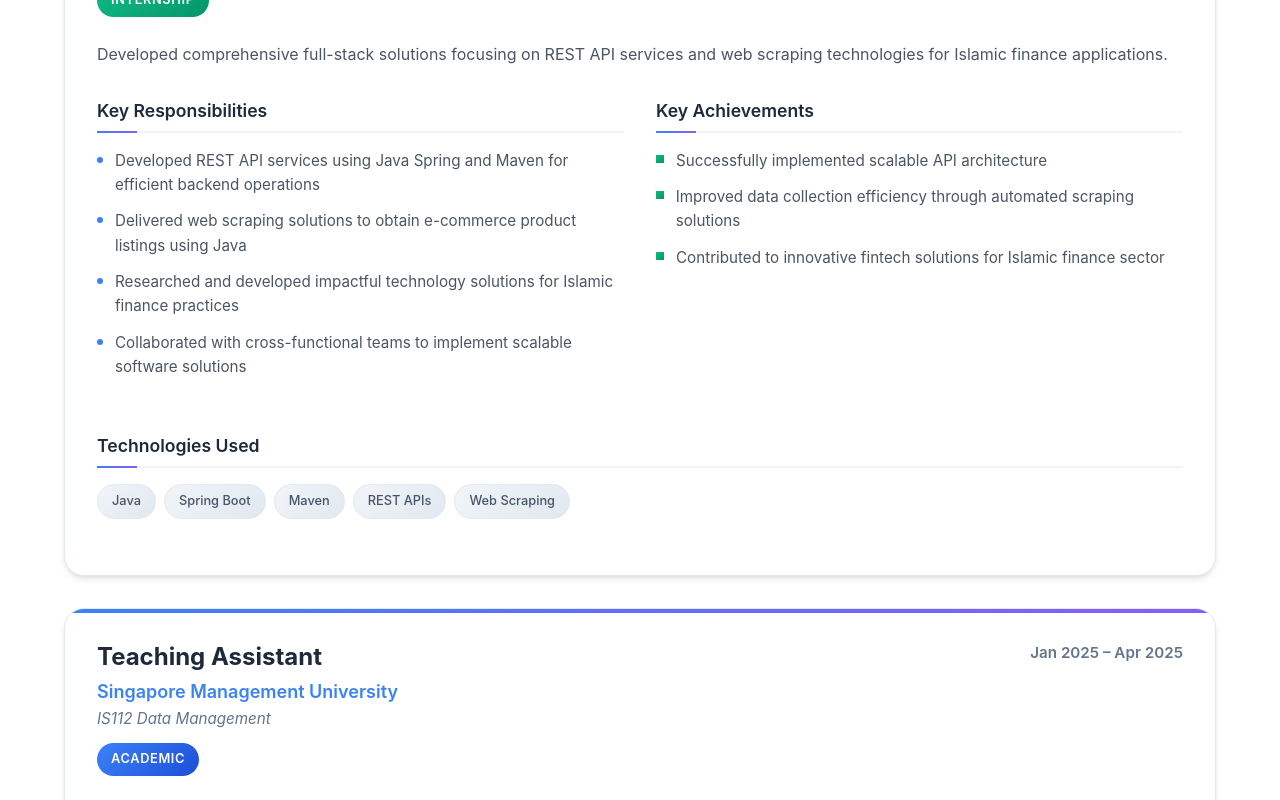
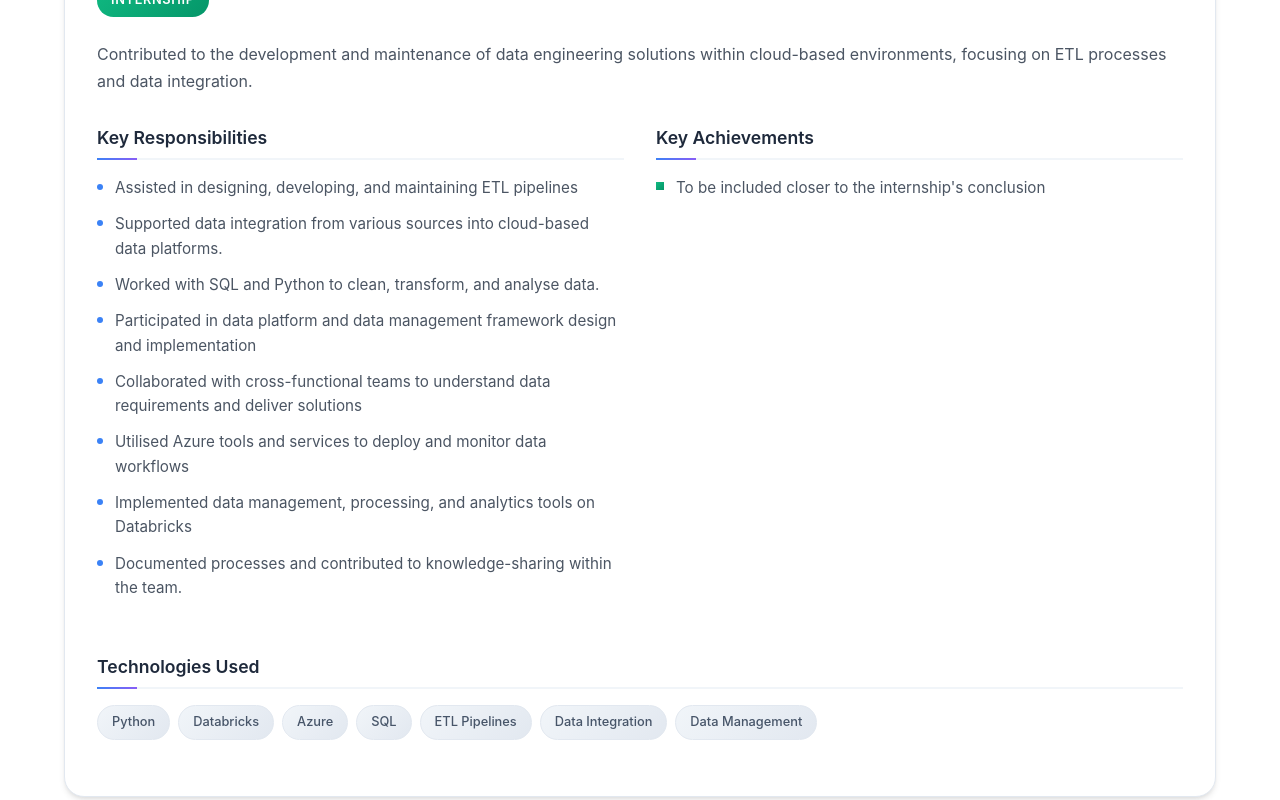
Before and after one commit to weijienitals/portfolio, a Next.js app in the folder my-portfolio/: page / in a window 1280 px wide. Shown: the part 4320-5120 px from the top of the page. Built offline with nearby package versions, Linux system fonts and the light colour scheme.

Commit message:
added new internship

```diff
--- a/my-portfolio/components/Experience.tsx
+++ b/my-portfolio/components/Experience.tsx
@@ -1,35 +1,72 @@
-'use client';
+"use client";
 
-import { useState } from 'react';
+import { useState } from "react";
 
 export default function Experience() {
-  const [activeTab, setActiveTab] = useState('work');
+  const [activeTab, setActiveTab] = useState("work");
 
   const tabs = [
-    { id: 'work', label: 'Work Experience', icon: '💼' },
-    { id: 'education', label: 'Education', icon: '🎓' },
+    { id: "work", label: "Work Experience", icon: "💼" },
+    { id: "education", label: "Education", icon: "🎓" },
     // { id: 'certifications', label: 'Certifications', icon: '⭐' }
   ];
 
   const workExperiences = [
     {
+      title: "Data Engineer",
+      company: "SATS",
+      period: "Dec 2025 – May 2026",
+      type: "Internship",
+      description:
+        "Contributed to the development and maintenance of data engineering solutions within cloud-based environments, focusing on ETL processes and data integration.",
+      responsibilities: [
+        "Assisted in designing, developing, and maintaining ETL pipelines",
+        "Supported data integration from various sources into cloud-based data platforms.",
+        "Worked with SQL and Python to clean, transform, and analyse data.",
+        "Participated in data platform and data management framework design and implementation",
+        "Collaborated with cross-functional teams to understand data requirements and deliver solutions",
+        "Utilised Azure tools and services to deploy and monitor data workflows",
+        "Implemented data management, processing, and analytics tools on Databricks",
+        "Documented processes and contributed to knowledge-sharing within the team.",
+      ],
+      technologies: [
+        "Python",
+        "Databricks",
+        "Azure",
+        "SQL",
+        "ETL Pipelines",
+        "Data Integration",
+        "Data Management",
+      ],
+      achievements: [
+        "To be included closer to the internship's conclusion",
+      ],
+    },
+    {
       title: "Fullstack Engineer",
       company: "LedgerNow",
       period: "May 2025 – Aug 2025",
       type: "Internship",
-      description: "Developed comprehensive full-stack solutions focusing on REST API services and web scraping technologies for Islamic finance applications.",
+      description:
+        "Developed comprehensive full-stack solutions focusing on REST API services and web scraping technologies for Islamic finance applications.",
       responsibilities: [
         "Developed REST API services using Java Spring and Maven for efficient backend operations",
         "Delivered web scraping solutions to obtain e-commerce product listings using Java",
         "Researched and developed impactful technology solutions for Islamic finance practices",
-        "Collaborated with cross-functional teams to implement scalable software solutions"
+        "Collaborated with cross-functional teams to implement scalable software solutions",
       ],
-      technologies: ["Java", "Spring Boot", "Maven", "REST APIs", "Web Scraping"],
+      technologies: [
+        "Java",
+        "Spring Boot",
+        "Maven",
+        "REST APIs",
+        "Web Scraping",
+      ],
       achievements: [
         "Successfully implemented scalable API architecture",
         "Improved data collection efficiency through automated scraping solutions",
-        "Contributed to innovative fintech solutions for Islamic finance sector"
-      ]
+        "Contributed to innovative fintech solutions for Islamic finance sector",
+      ],
     },
     {
       title: "Teaching Assistant",
@@ -37,19 +74,25 @@ export default function Experience() {
       course: "IS112 Data Management",
       period: "Jan 2025 – Apr 2025",
       type: "Academic",
-      description: "Assisted in delivering comprehensive data management education while supporting student learning through hands-on guidance and curriculum development.",
+      description:
+        "Assisted in delivering comprehensive data management education while supporting student learning through hands-on guidance and curriculum development.",
       responsibilities: [
         "Assisted course instructor in developing teaching materials and delivering content on data management principles",
         "Provided one-on-one guidance during tutorials, addressing student queries and clarifying concepts",
         "Supported students in mastering tools like SQL through hands-on practice sessions",
-        "Fostered collaborative learning environment that enhanced student engagement and understanding"
+        "Fostered collaborative learning environment that enhanced student engagement and understanding",
       ],
-      technologies: ["SQL", "Database Management", "Teaching", "Curriculum Development"],
+      technologies: [
+        "SQL",
+        "Database Management",
+        "Teaching",
+        "Curriculum Development",
+      ],
       achievements: [
         "Enhanced student engagement through personalized guidance",
         "Contributed to improved course completion rates",
-        "Developed innovative teaching methods for complex concepts"
-      ]
+        "Developed innovative teaching methods for complex concepts",
+      ],
     },
   ];
 
@@ -63,7 +106,7 @@ export default function Experience() {
     status: "Currently Pursuing",
     experiences: [
       "SMU Lit Hackathon - Participated in literary-themed hackathon developing innovative tech solutions",
-      "Ellipsis #Code Hackathon - Competed in coding challenges and developed creative software solutions"
+      "Ellipsis #Code Hackathon - Competed in coding challenges and developed creative software solutions",
     ],
     activities: [
       {
@@ -71,38 +114,41 @@ export default function Experience() {
         organization: "Singapore Management University",
         type: "Leadership Position",
         period: "Aug 2023 – May 2024",
-        description: "Led event organization and team management for university basketball activities, significantly improving club performance and visibility.",
+        description:
+          "Led event organization and team management for university basketball activities, significantly improving club performance and visibility.",
         achievements: [
           "Spearheaded organization of large-scale sporting events",
           "Improved club's competitive ranking through strategic initiatives",
-          "Secured increased sponsorship opportunities and funding"
-        ]
+          "Secured increased sponsorship opportunities and funding",
+        ],
       },
       {
         title: "Data Science & Analytics Society Events Director",
         organization: "Singapore Management University",
         type: "Leadership Position",
         period: "Aug 2023 – May 2024",
-        description: "Organized workshops, seminars, and networking events for the data science community, fostering learning and professional development.",
+        description:
+          "Organized workshops, seminars, and networking events for the data science community, fostering learning and professional development.",
         achievements: [
           "Organized technical workshops and industry seminars",
           "Built networking opportunities for students and professionals",
-          "Enhanced society's reputation and member engagement"
-        ]
+          "Enhanced society's reputation and member engagement",
+        ],
       },
       {
         title: "SMU Youth Mentors",
         organization: "Singapore Management University",
         type: "Mentorship Program",
         period: "Aug 2023 – Present",
-        description: "Provided guidance and support to fellow students in academic and personal development, fostering a collaborative learning environment.",
+        description:
+          "Provided guidance and support to fellow students in academic and personal development, fostering a collaborative learning environment.",
         achievements: [
           "Mentored multiple students in academic and personal growth",
           "Contributed to improved student retention and satisfaction",
-          "Developed strong leadership and communication skills"
-        ]
-      }
-    ]
+          "Developed strong leadership and communication skills",
+        ],
+      },
+    ],
   };
 
   const WorkExperienceTab = () => (
@@ -114,7 +160,9 @@ export default function Experience() {
               <h3 className="experience-title">{exp.title}</h3>
               <h4 className="experience-company">{exp.company}</h4>
               {exp.course && <p className="experience-course">{exp.course}</p>}
-              <span className={`experience-type-badge ${exp.type.toLowerCase()}`}>
+              <span
+                className={`experience-type-badge ${exp.type.toLowerCase()}`}
+              >
                 {exp.type}
               </span>
             </div>
@@ -184,9 +232,7 @@ export default function Experience() {
             </div>
           </div>
           <div className="education-details">
-            <span className="education-status-badge">
-              {education.status}
-            </span>
+            <span className="education-status-badge">{education.status}</span>
             <p className="education-period">{education.period}</p>
             <p className="education-location">{education.location}</p>
           </div>
@@ -208,18 +254,42 @@ export default function Experience() {
           <h5 className="experience-section-title">Technical Proficiencies</h5>
           <div className="technical-categories">
             <div className="technical-category">
-              <h6 className="technical-category-title">Programming Languages</h6>
+              <h6 className="technical-category-title">
+                Programming Languages
+              </h6>
               <div className="experience-tech-tags">
-                {['SQL', 'Python', 'Java', 'JavaScript', 'CSS', 'HTML', 'PHP', 'Vue.js'].map((lang, i) => (
-                  <span key={i} className="experience-tech-tag">{lang}</span>
+                {[
+                  "SQL",
+                  "Python",
+                  "Java",
+                  "JavaScript",
+                  "CSS",
+                  "HTML",
+                  "PHP",
+                  "Vue.js",
+                ].map((lang, i) => (
+                  <span key={i} className="experience-tech-tag">
+                    {lang}
+                  </span>
                 ))}
               </div>
             </div>
             <div className="technical-category">
               <h6 className="technical-category-title">Tools & Libraries</h6>
               <div className="experience-tech-tags">
-                {['NumPy', 'Pandas', 'Docker', 'Git', 'Figma', 'Firebase', 'Azure', 'Spring Boot'].map((tool, i) => (
-                  <span key={i} className="experience-tech-tag">{tool}</span>
+                {[
+                  "NumPy",
+                  "Pandas",
+                  "Docker",
+                  "Git",
+                  "Figma",
+                  "Firebase",
+                  "Azure",
+                  "Spring Boot",
+                ].map((tool, i) => (
+                  <span key={i} className="experience-tech-tag">
+                    {tool}
+                  </span>
                 ))}
               </div>
             </div>
@@ -236,10 +306,10 @@ export default function Experience() {
               <div className="activity-header">
                 <div>
                   <h4 className="activity-title">{activity.title}</h4>
-                  <p className="activity-organization">{activity.organization}</p>
-                  <span className="activity-type-badge">
-                    {activity.type}
-                  </span>
+                  <p className="activity-organization">
+                    {activity.organization}
+                  </p>
+                  <span className="activity-type-badge">{activity.type}</span>
                 </div>
                 <span className="activity-period">{activity.period}</span>
               </div>
@@ -287,8 +357,9 @@ export default function Experience() {
       <div className="section-header">
         <h2 className="section-title">Experience</h2>
         <p className="section-subtitle">
-          My comprehensive journey through professional work, academic pursuits, and leadership experiences
-          that have shaped my skills and expertise in technology and business.
+          My comprehensive journey through professional work, academic pursuits,
+          and leadership experiences that have shaped my skills and expertise in
+          technology and business.
         </p>
       </div>
 
@@ -300,7 +371,9 @@ export default function Experience() {
               <button
                 key={tab.id}
                 onClick={() => setActiveTab(tab.id)}
-                className={`tab-button ${activeTab === tab.id ? 'tab-active' : ''}`}
+                className={`tab-button ${
+                  activeTab === tab.id ? "tab-active" : ""
+                }`}
               >
                 <span className="tab-icon">{tab.icon}</span>
                 <span className="tab-label">{tab.label}</span>
@@ -311,8 +384,8 @@ export default function Experience() {
 
         {/* Tab Content */}
         <div className="tab-content">
-          {activeTab === 'work' && <WorkExperienceTab />}
-          {activeTab === 'education' && <EducationTab />}
+          {activeTab === "work" && <WorkExperienceTab />}
+          {activeTab === "education" && <EducationTab />}
           {/* {activeTab === 'certifications' && <CertificationsTab />} */}
         </div>
       </div>
```
